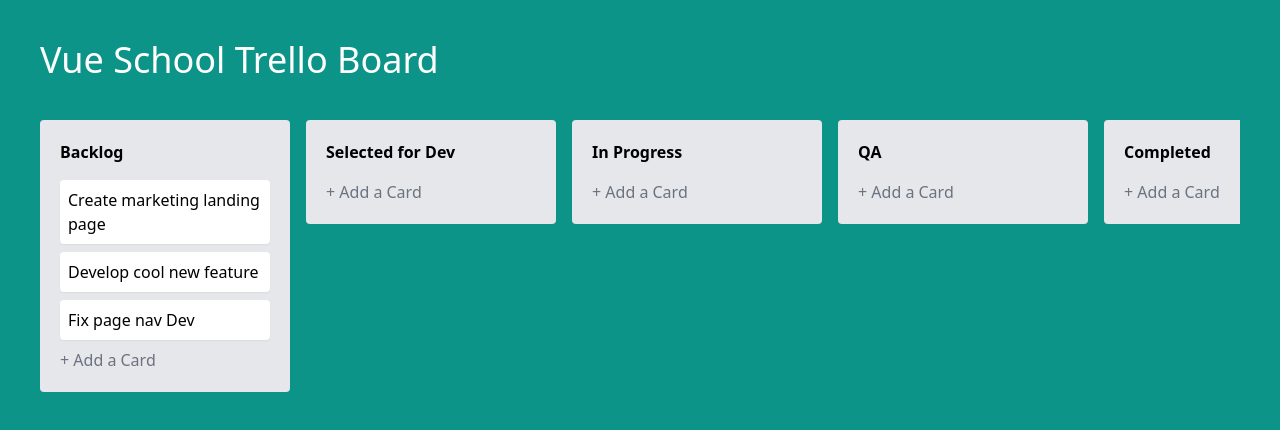
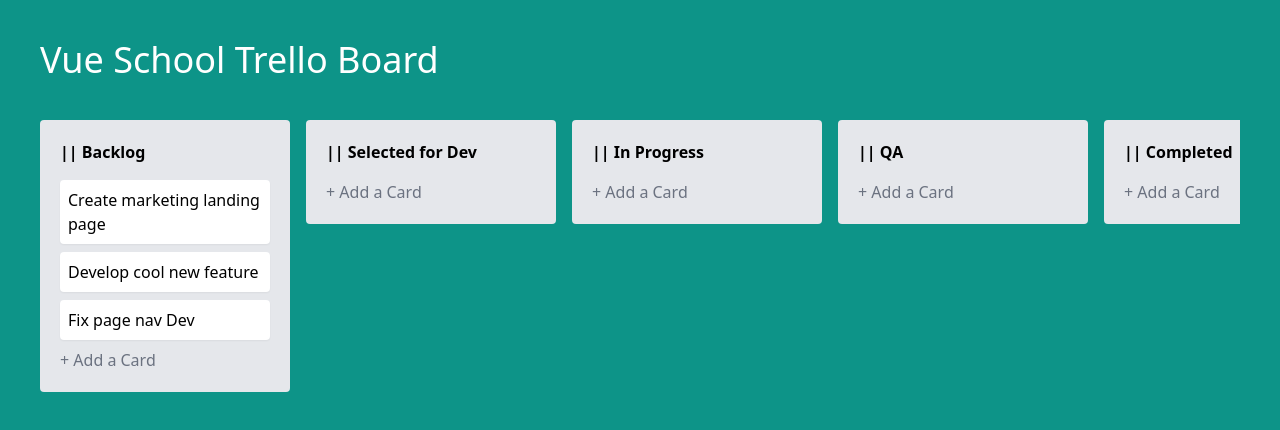
Before and after one commit to Veronika-chenko/trello-board, a Nuxt app: page / in a window 1280 px wide. Shown: the top 430 px of the page. Built offline with nearby package versions, Linux system fonts and the light colour scheme.

Commit message:
Draggable Transition and Drag Handle

```diff
--- /dev/null
+++ b/components/DragHandle.vue
@@ -0,0 +1,3 @@
+<template>
+    <span class="drag-handle cursor-move">||</span>
+</template>
--- a/components/TrelloBoard.vue
+++ b/components/TrelloBoard.vue
@@ -53,12 +53,15 @@
         <draggable
             v-model="columns"
             group="columns"
+            :animation="150"
+            handle=".drag-handle"
             item-key="id"
             class="flex gap-4 overflow-x-auto items-start"
         >
         <template #item="{element: column}: {element: Column}">
             <div  class="column bg-gray-200 p-5 rounded min-w-[250px]">
             <header class="font-bold mb-4">
+                <DragHandle/>
                 {{ column.title }}
             </header>
             <TrelloBoardTask
@@ -72,7 +75,6 @@
             </div>
         </template>
         </draggable>
-
     </div>
     <!-- <pre>{{ columns }}</pre> -->
 </template>
```
